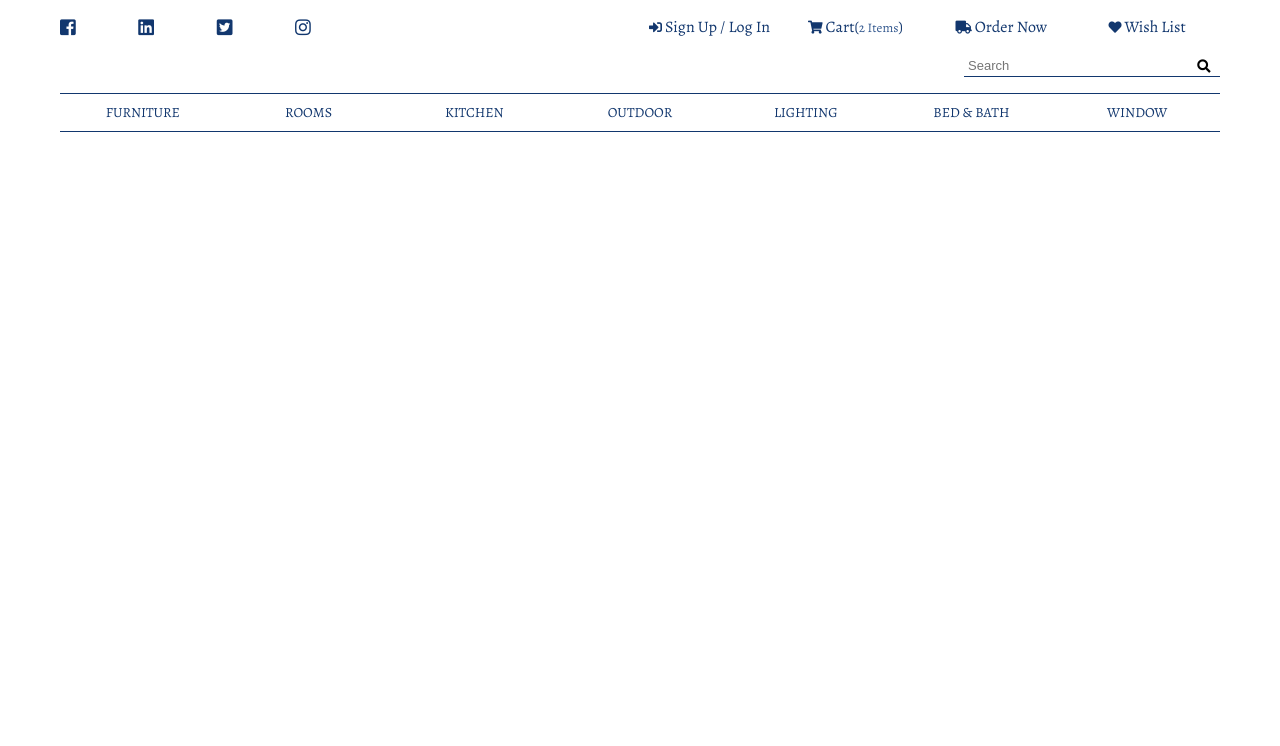
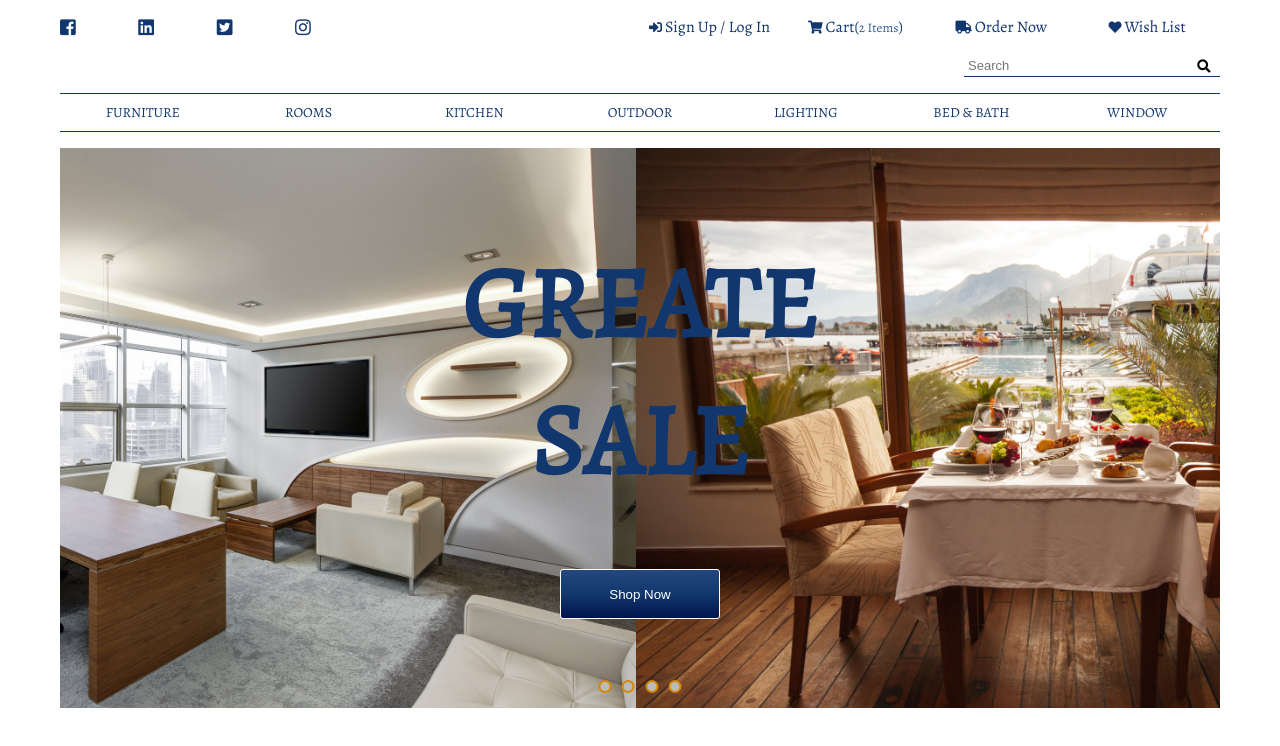
Before and after one commit to Nav2510/CSS-Bootcamp, a plain HTML site: page Furniture Store (Based on CSS-Grid)/index.html in a window 1280 px wide. Drawn offline with nearby package versions, Linux system fonts and the light colour scheme.

Commit message:
Added the banner and working slide show in project

```diff
--- a/Furniture Store (Based on CSS-Grid)/index.html
+++ b/Furniture Store (Based on CSS-Grid)/index.html
@@ -127,6 +127,38 @@
         </nav>
         <!-- end of navbar -->
 
+        <!-- banner -->
+        <section class="banner">
+            <div class="banner-content">
+                <h1 class="banner-heading">Greate Sale</h1>
+                <button class="banner-btn">
+                    <span class="banner-btn-text-one">Shop Now</span>
+                    <span class="banner-btn-text-two">It's Interesting</span>
+                </button>
+            </div>
+
+            <div class="slideshow">
+                <button class="slide-btn slide-btn-1"></button>
+                <button class="slide-btn slide-btn-2"></button>
+                <button class="slide-btn slide-btn-3"></button>
+                <button class="slide-btn slide-btn-4"></button>
+                <div class="slideshow-wrapper">
+                    <div class="slide">
+                        <img src="images/slide-img-1.jpg">
+                    </div>
+                    <div class="slide">
+                        <img src="images/slide-img-2.jpg">
+                    </div>
+                    <div class="slide">
+                        <img src="images/slide-img-3.jpg">
+                    </div>
+                    <div class="slide">
+                        <img src="images/slide-img-4.jpg">
+                    </div>
+                </div>
+            </div>
+        </section>
+        <!-- end of banner -->
     </div>
 
 </body>
--- a/Furniture Store (Based on CSS-Grid)/style.css
+++ b/Furniture Store (Based on CSS-Grid)/style.css
@@ -19,7 +19,7 @@ body {
 .container {
     display: grid;
     grid-template-columns: minmax(6rem, 1fr) repeat(8, minmax(min-content, 16rem)) minmax(6rem, 1fr);
-    grid-template-rows: repeat(3, min-content);
+    grid-template-rows: repeat(3, min-content) 70vh;
     grid-row-gap: 1.6rem;
     margin-top: 1.6rem;
 }
@@ -182,6 +182,7 @@ body {
     visibility: hidden;
     opacity: 0;
     transition: all 1s;
+    z-index: 100;
 }
 
 .second-nav-item:first-child:hover .dropdown {
@@ -219,3 +220,160 @@ body {
     color: #458a9f;
 }
 /* end of navbar */
+
+/* banner */
+.banner {
+    grid-column: 2 / 10;
+    grid-row: 4 / 5;
+    position: relative;
+}
+
+.banner-content {
+    position: absolute;
+    top: 50%;
+    left: 50%;
+    transform: translate(-50%, -50%);
+    text-transform: uppercase;
+    text-align: center;
+    z-index: 50;
+}
+
+.banner-btn {
+    width: 16rem;
+    height: 5rem;
+    background: linear-gradient(to top, #00154c, #12376e, #23487f);
+    color: #ffffff;
+    border: .1rem solid #ffffff;
+    border-radius: .3rem;
+    outline: none;
+    position: relative;
+    overflow: hidden;
+}
+
+.banner-btn-text-one {
+    position: absolute;
+    top: 50%;
+    left: 0;
+    transform: translateY(-50%);
+    width: 100%;
+    transition: top .2s;
+}
+
+.banner-btn-text-two {
+    position: absolute;
+    top: 150%;
+    left: 0;
+    transform: translateY(-50%);
+    width: 100%;
+    transition: top .2s;
+}
+
+.banner-btn:hover .banner-btn-text-one {
+    top: -100%;
+}
+
+.banner-btn:hover .banner-btn-text-two {
+    top: 50%;
+}
+
+.banner-heading {
+    font-size: 10rem;
+    color: #12376e;
+    margin-bottom: 6rem;
+}
+.slideshow {
+    height: 100%;
+    overflow: hidden;
+    position: relative;
+}
+
+.slideshow-wrapper {
+    display: flex;
+    width: 400%;
+    height: 100%;
+    position: relative;
+    animation: slideshow 20s infinite;
+}
+
+.slide img {
+    width: 100%;
+    height: 100%;
+    object-fit: cover;
+}
+
+@keyframes slideshow {
+    0% {left: 0}
+
+    10% {left: 0}
+
+    15% {left: -100%}
+
+    25% {left: -100%}
+
+    30% {left: -200%}
+
+    40% {left: -200%}
+
+    45% {left: -300%}
+
+    55% {left: -300%}
+
+    60% {left: -200%}
+
+    70% {left: -200%}
+
+    75% {left: -100%}
+
+    85% {left: -100%}
+
+    90% {left: 0}
+}
+
+.slide-btn {
+    width: 1.3rem;
+    height: 1.3rem;
+    background-color: #bbbbbb;
+    border: .2rem solid #d38800;
+    border-radius: 50%;
+    cursor: pointer;
+    outline: none;
+    position: absolute;
+    top: 95%;
+    transform: translateX(-50%);
+    z-index: 10;
+}
+
+.slide-btn:focus {
+    background-color: #12376e;
+}
+
+.slide-btn-1 {
+    left: 47%;
+}
+.slide-btn-2 {
+    left: 49%;
+}
+.slide-btn-3 {
+    left: 51%;
+}
+.slide-btn-4 {
+    left: 53%;
+}
+
+.slide-btn-1:focus ~ .slideshow-wrapper {
+    animation: none;
+    left: 0;
+}
+.slide-btn-2:focus ~ .slideshow-wrapper {
+    animation: none;
+    left: -100%;
+}
+.slide-btn-3:focus ~ .slideshow-wrapper {
+    animation: none;
+    left: -200%;
+}
+.slide-btn-4:focus ~ .slideshow-wrapper {
+    animation: none;
+    left: -300%;
+}
+/* end of banner */
```
Lines whose indentation alone changed are shown as unchanged.
